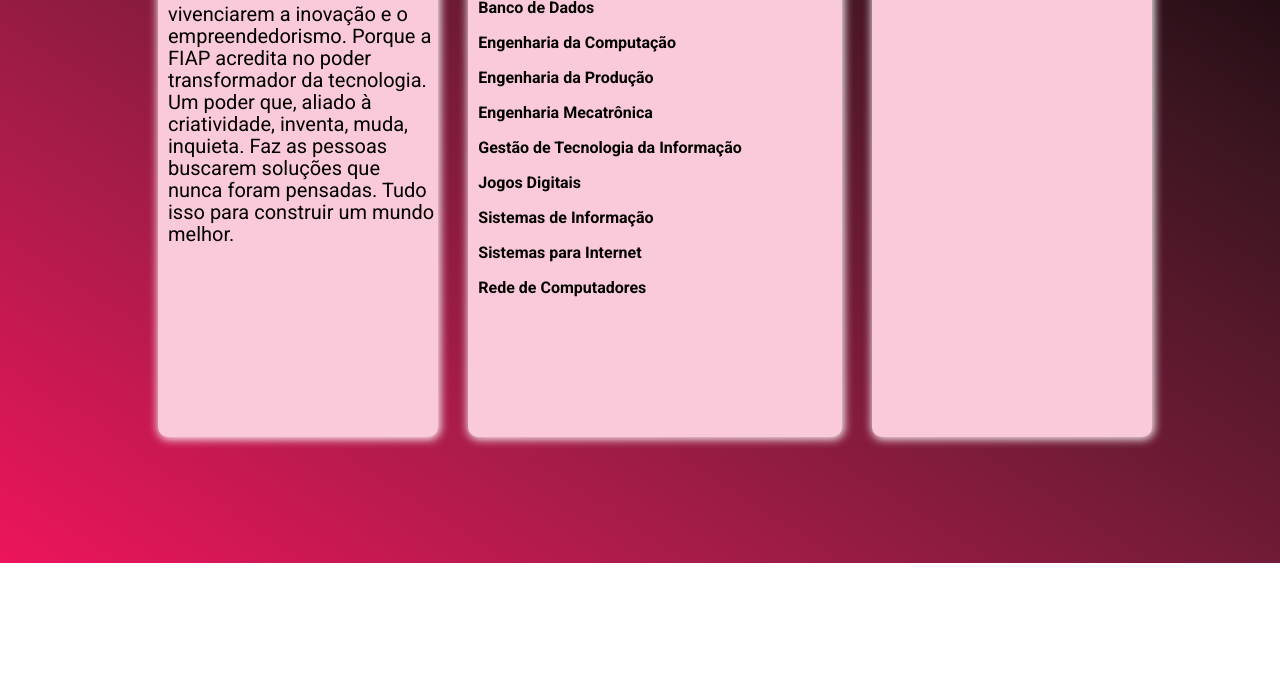
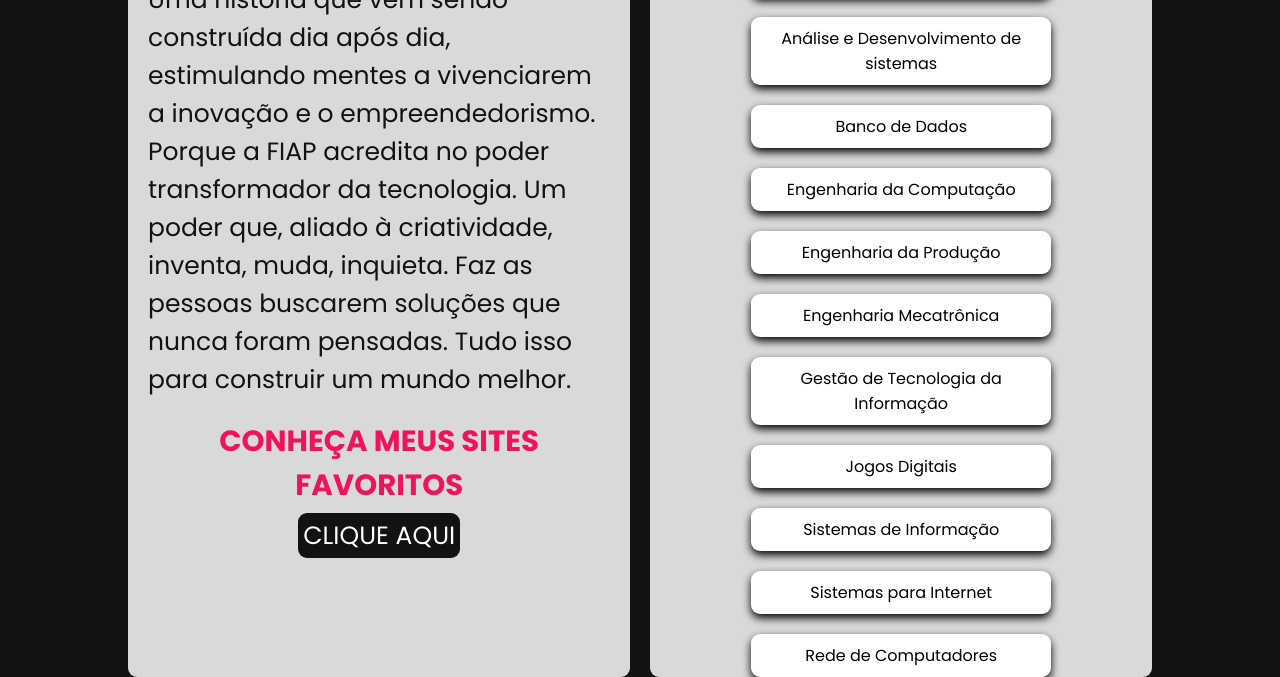
Before and after one commit to klebers022/front, a plain HTML site: page index.html in a window 1280 px wide. Shown: the part 257-934 px from the top of the page. Before the commit the page ends 820 px from the top, so only its background shows below. Drawn offline with Linux system fonts and the light colour scheme.

Commit message:
atualizacao

```diff
--- a/css/cursos.css
+++ b/css/cursos.css
@@ -1,6 +1,7 @@
 *{
     margin: 0;
     padding: 0;
+    font-family: "Poppins", sans-serif;;
 }
 
 .conteiner{
--- a/css/style.css
+++ b/css/style.css
@@ -2,13 +2,11 @@
     margin: 0;
     padding: 0;
     box-sizing: border-box;
+    font-family: "Poppins", sans-serif;;
 }
 
 body{
-    background-image: linear-gradient(to right top, #ed145b, #ad1c4a, #711b36, #3a1520, #000000);
-    background-size: cover;
-    background-repeat: no-repeat;
-    height: 100vh;
+    background-color: #131212;
 }
 .nav{
     display: flex;
@@ -28,70 +26,34 @@ body{
 
 
 .text{
-    background-color: #fbcada;
-    font-size: 20px;
-    height: 90%;
-    width: 30%;
+    width: 50%;
     text-align: left;
-    line-height: 22px;
-    margin-left: 30px;
-    border-radius: 10px;
-    padding-left: 10px;
-    padding-top: 10px;
-    color: #000000;
-    box-shadow: 1px 1px 10px 1px white;
+    padding: 20px;
+    color: #131212;
+    background-color: #D9D9D9;
+    border-radius: 9px;
+    margin-right: 20px;
+
 }
 
 .destaque{
     color: #ed145b;
-    font-size: 20px;
+    font-size: 30px;
     font-weight: 900;
 }
 
 .cursos{
-    background-color: #fbcada;
-    height: 90%;
-    width: 40%;
-    text-align: left;
-    margin-left: 30px;
-    border-radius: 10px;
-    padding-left: 10px;
-    padding-top: 10px;
-    box-shadow: 1px 1px 10px 1px white;
+    width: 50%;
+    text-align: center;
+    background-color:#D9D9D9;
+    border-radius: 9px;
 
-
-    li{
-        list-style: none;
-        line-height: 35px;
-        margin-top: 0px;
-        font-weight: 600;
-        font-size: 16px;
-
-    }
 
 }
 
-.favoritos{
-    background-color: #fbcada;
-    height: 90%;
-    width: 30%;
-    text-align: left;
-    margin-left: 30px;
-    border-radius: 10px;
-    padding-left: 10px;
-    padding-top: 10px;
-    box-shadow: 1px 1px 10px 1px white;
-}
 
-.botao{
-    background-color: #000000;
-    height: 30px;
-    border-radius: 10px;
-    padding: 2px;
-    color: white;
-    box-shadow: 2px 2px 10px 0px white;
 
-}
+
 
 
 h2{
@@ -99,6 +61,14 @@ h2{
     color: #ed145b;
     margin-top: 0;
     margin-bottom: 5px;
+    text-transform: uppercase;
+}
+
+h3{
+    color: #ed145b;
+    margin-bottom: 10px;
+    margin-top: 20px;
+    text-transform: uppercase;
 }
 
 
@@ -106,6 +76,7 @@ h2{
 
 a{
     text-decoration: none;
+
 
 }
 
@@ -136,7 +107,25 @@ div{
 li{
     list-style: none;
     line-height: 25px;
-    color: black;
-    margin-top: 5px;
+    font-size: 16px;
+    color: rgb(0, 0, 0);
+    background-color: white;
+    width: 300px;
+    border-radius: 9px;
+    padding: 9px;
+    filter: drop-shadow(0px 4px 4px black);
+    margin: auto;
+    margin-top: 20px;
 
 }
+
+
+
+
+.botao{
+    background-color:#131212;
+    color: white;
+    padding: 5px;
+    border-radius: 9px;
+    text-transform: uppercase;
+}
--- a/index.html
+++ b/index.html
@@ -1,12 +1,9 @@
 <!DOCTYPE html>
 <html lang="pt-br">
   <head>
-    <link rel="preconnect" href="https://fonts.googleapis.com" />
-    <link rel="preconnect" href="https://fonts.gstatic.com" crossorigin />
-    <link
-      href="https://fonts.googleapis.com/css2?family=Roboto:ital,wght@0,100;0,300;0,400;0,500;0,700;0,900;1,100;1,300;1,400;1,500;1,700;1,900&display=swap"
-      rel="stylesheet"
-    />
+    <link rel="preconnect" href="https://fonts.googleapis.com">
+  <link rel="preconnect" href="https://fonts.gstatic.com" crossorigin>
+  <link href="https://fonts.googleapis.com/css2?family=Poppins:ital,wght@0,100;0,200;0,300;0,400;0,500;0,600;0,700;0,800;0,900;1,100;1,200;1,300;1,400;1,500;1,600;1,700;1,800;1,900&display=swap" rel="stylesheet">
 
     <meta charset="UTF-8" />
     <meta name="viewport" content="width=device-width, initial-scale=1.0" />
@@ -30,34 +27,39 @@
           inquieta. Faz as pessoas buscarem soluções que nunca foram pensadas.
           Tudo isso para construir um mundo melhor.
         </p>
+
+        <div class="favoritos">
+          <h3>Conheça meus sites favoritos</h3>
+          <a class="botao" target="_blank" href="pagina1.html">Clique aqui</a>
+        </div>
+
       </div>
       <div class="cursos">
         <h2>Conheça as Cursos</h2>
         <ul>
-          <a href="/cursos/adm.html"><li>Administração</li></a>
-          <a href="/cursos/ads.html"
+          <a  href="/cursos/adm.html"><li>Administração</li></a>
+          <a  href="/cursos/ads.html"
             ><li>Análise e Desenvolvimento de sistemas</li></a
           >
-          <a href="/cursos/bancodados.html"><li>Banco de Dados</li></a>
-          <a href="/cursos/engcomput.html"><li>Engenharia da Computação</li></a>
-          <a href="/cursos/engpro.html"><li>Engenharia da Produção</li></a>
-          <a href="/cursos/engmeca.html"><li>Engenharia Mecatrônica</li></a>
-          <a href="/cursos/gestaotec.html"
+          <a  href="/cursos/bancodados.html"><li>Banco de Dados</li></a>
+          <a  href="/cursos/engcomput.html"><li>Engenharia da Computação</li></a>
+          <a  href="/cursos/engpro.html"><li>Engenharia da Produção</li></a>
+          <a  href="/cursos/engmeca.html"><li>Engenharia Mecatrônica</li></a>
+          <a  href="/cursos/gestaotec.html"
             ><li>Gestão de Tecnologia da Informação</li></a
           >
-          <a href="/cursos/jogos.html"><li>Jogos Digitais</li></a>
-          <a href="/cursos/sistema.html"><li>Sistemas de Informação</li></a>
-          <a href="/cursos/sistemainternet.html"
+          <a  href="/cursos/jogos.html"><li>Jogos Digitais</li></a>
+          <a  href="/cursos/sistema.html"><li>Sistemas de Informação</li></a>
+          <a  href="/cursos/sistemainternet.html"
             ><li>Sistemas para Internet</li></a
           >
-          <a href="/cursos/redepc.html"><li>Rede de Computadores</li></a>
+          <a  href="/cursos/redepc.html"><li>Rede de Computadores</li></a>
         </ul>
       </div>
+    </div>
 
-      <div class="favoritos">
-        <h3>Conheça meus sites favoritos</h3>
-        <a class="botao" target="_blank" href="pagina1.html">Clique aqui</a>
-      </div>
-    </div>
+
+
+
   </body>
 </html>
```
Also changed, not shown: cursos/ads.html (+6 -2 lines), cursos/bancodados.html (+12 -0 lines), cursos/engcomput.html (+16 -0 lines), cursos/engmeca.html (+16 -0 lines), cursos/engpro.html (+16 -0 lines), cursos/gestaotec.html (+16 -0 lines), cursos/jogos.html (+16 -0 lines), cursos/redepc.html (+16 -0 lines), cursos/sistema.html (+16 -0 lines), cursos/sistemainternet.html (+17 -1 lines), pagina1.html (+13 -9 lines), img/web.jpg (added).
